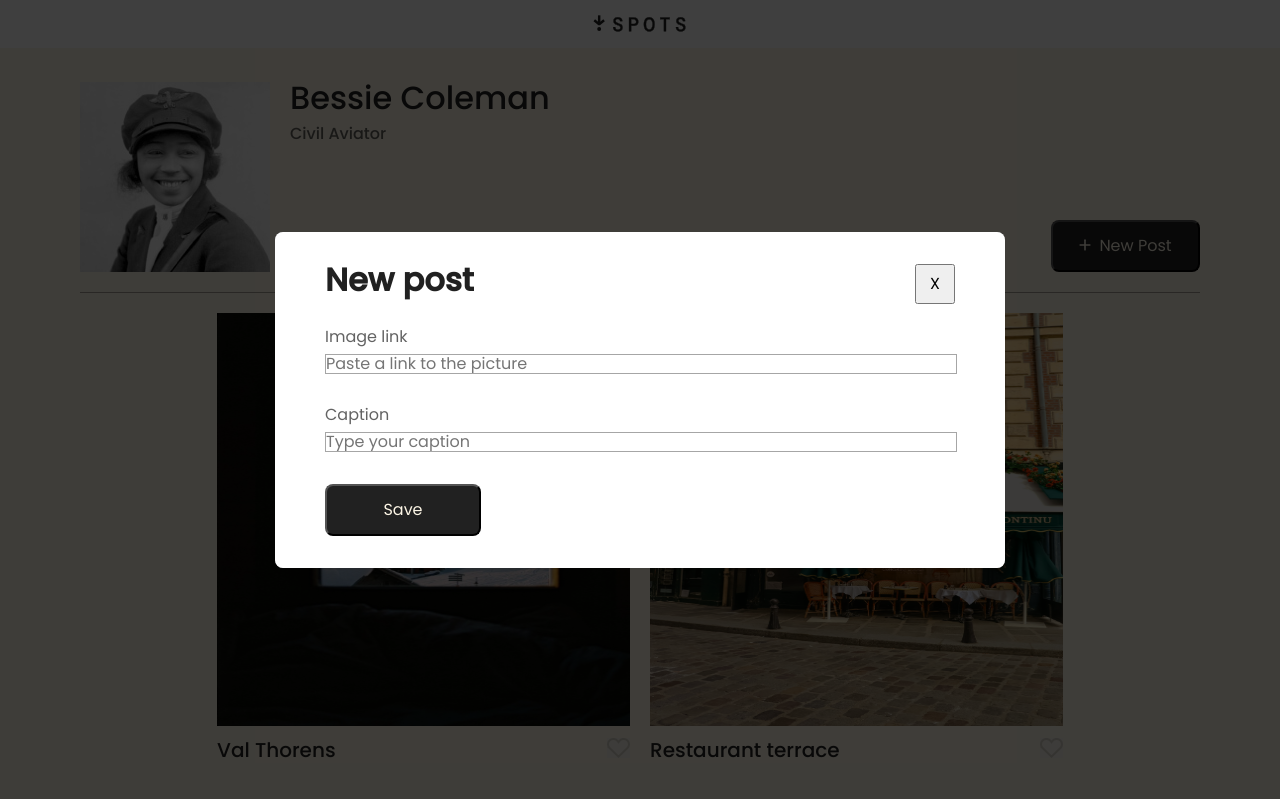
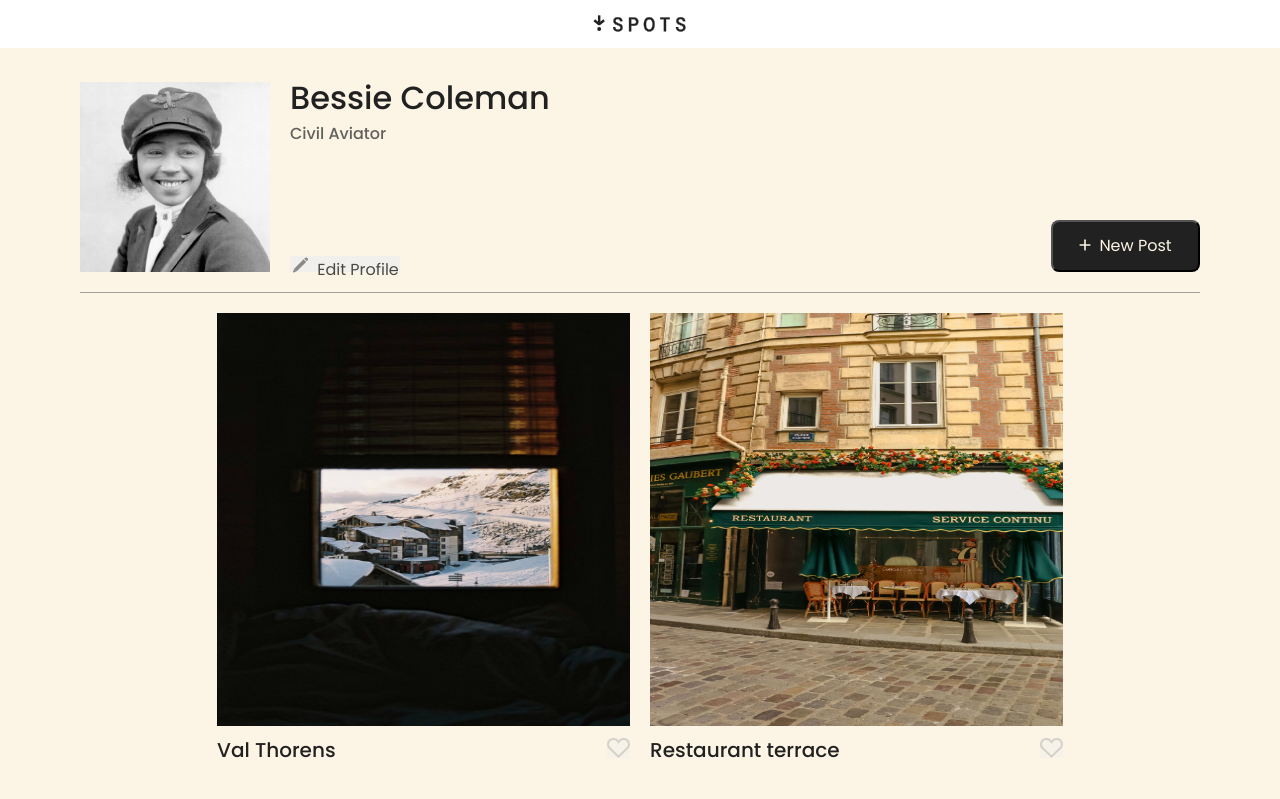
Before and after one commit to ArtificialF9/se_project_spots, a plain HTML site: page index.html in a window 1280 px wide. Shown: the top 799 px of the page. Drawn offline with Linux system fonts and the light colour scheme; a web font is replaced by a local one.

Commit message:
updated modal

```diff
--- a/blocks/modal.css
+++ b/blocks/modal.css
@@ -9,10 +9,6 @@
   display: flex;
   justify-content: center;
   align-items: center;
-}
-
-.modal_is-opened {
-  visibility: visible;
 }
 
 .modal__container {
```
